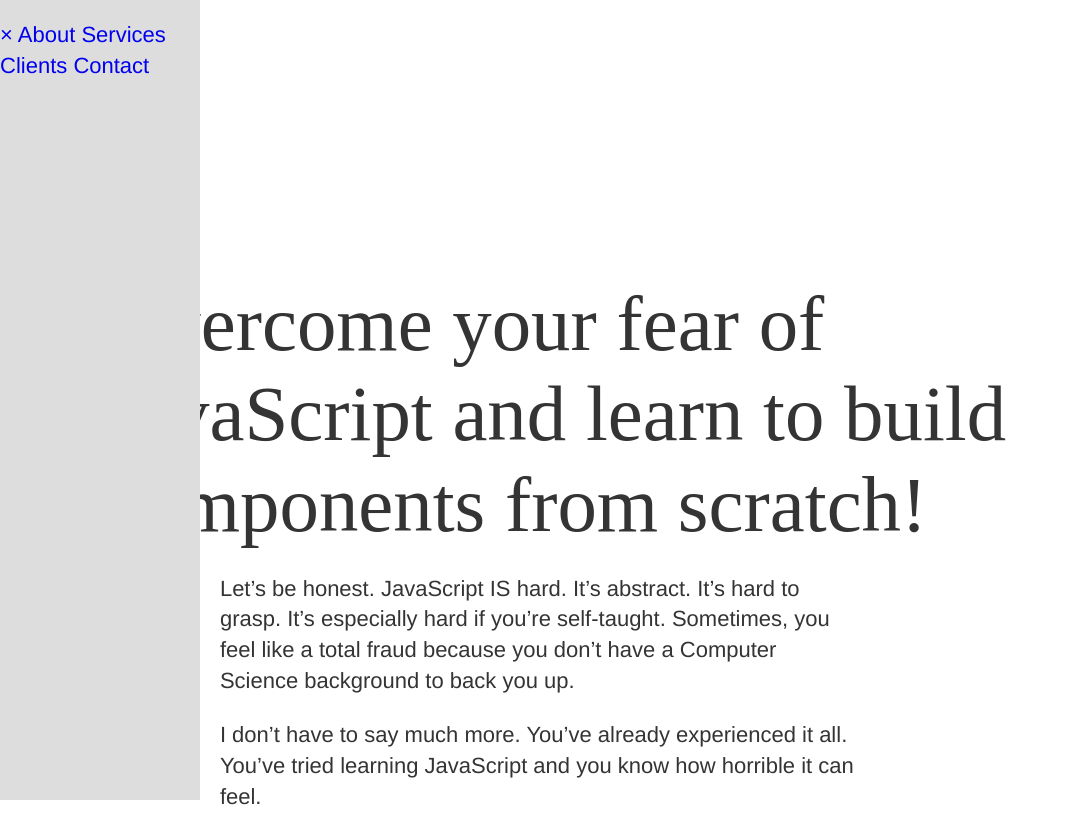
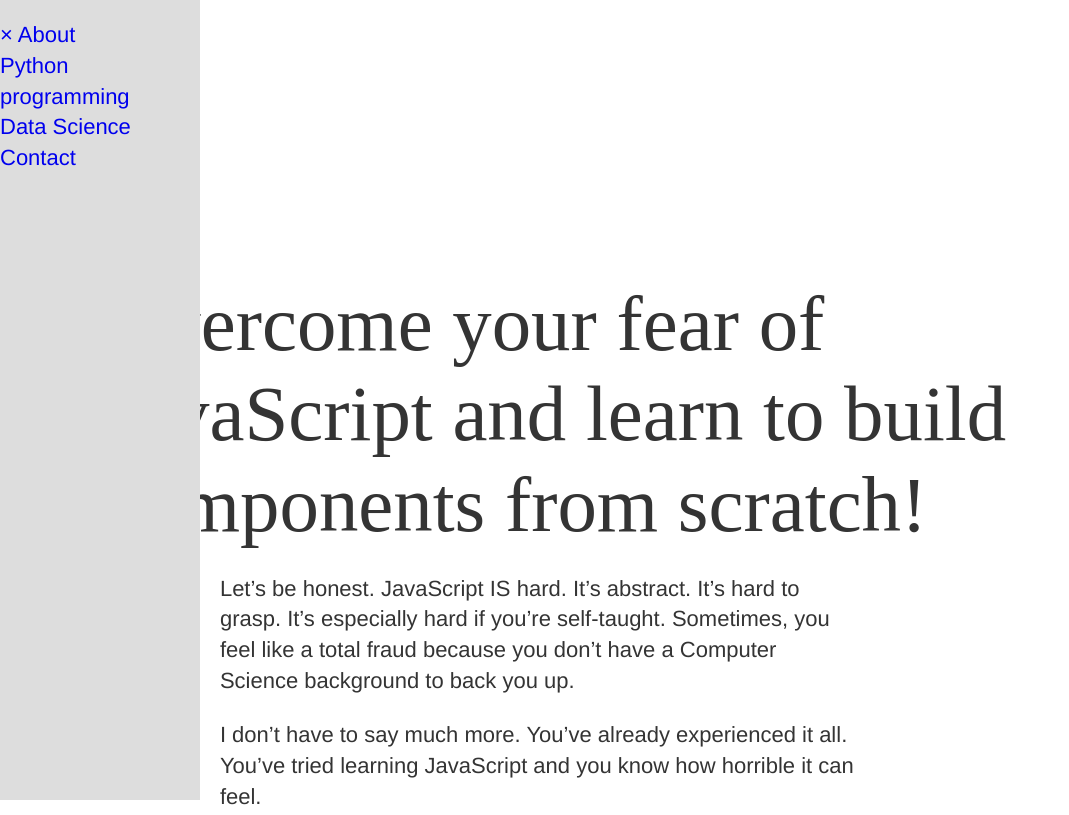
Before and after one commit to brettdavidcarpenter/brettdavidcarpenter.github.io, a plain HTML site: page learnds.html in a window 1280 px wide. Shown: the top 815 px of the page, without its empty margins (0-1069 px from the left). Drawn offline with Linux system fonts and the light colour scheme; a script that the page names is missing.

Commit message:
testing menu

```diff
--- a/learnds.html
+++ b/learnds.html
@@ -69,10 +69,10 @@
 </head>
 <div id="mySidenav" class="sidenav">
   <a href="javascript:void(0)" class="closebtn" onclick="closeNav()">&times;</a>
-  <a href="#">About</a>
-  <a href="#">Services</a>
-  <a href="#">Clients</a>
-  <a href="#">Contact</a>
+  <a href="#">About</a><br>
+  <a href="/python">Python programming</a><br>
+  <a href="#">Data Science</a><br>
+  <a href="#">Contact</a><br>
 </div>
 
 <!-- Use any element to open the sidenav -->
```
